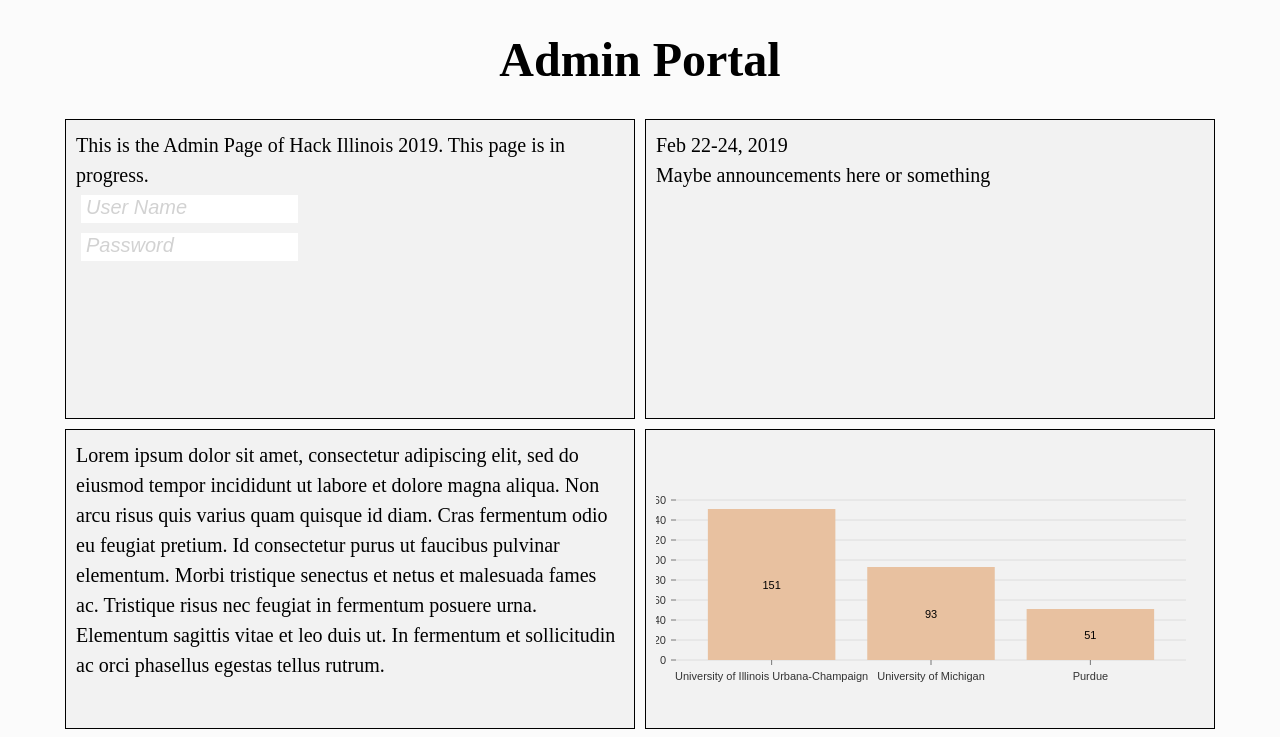
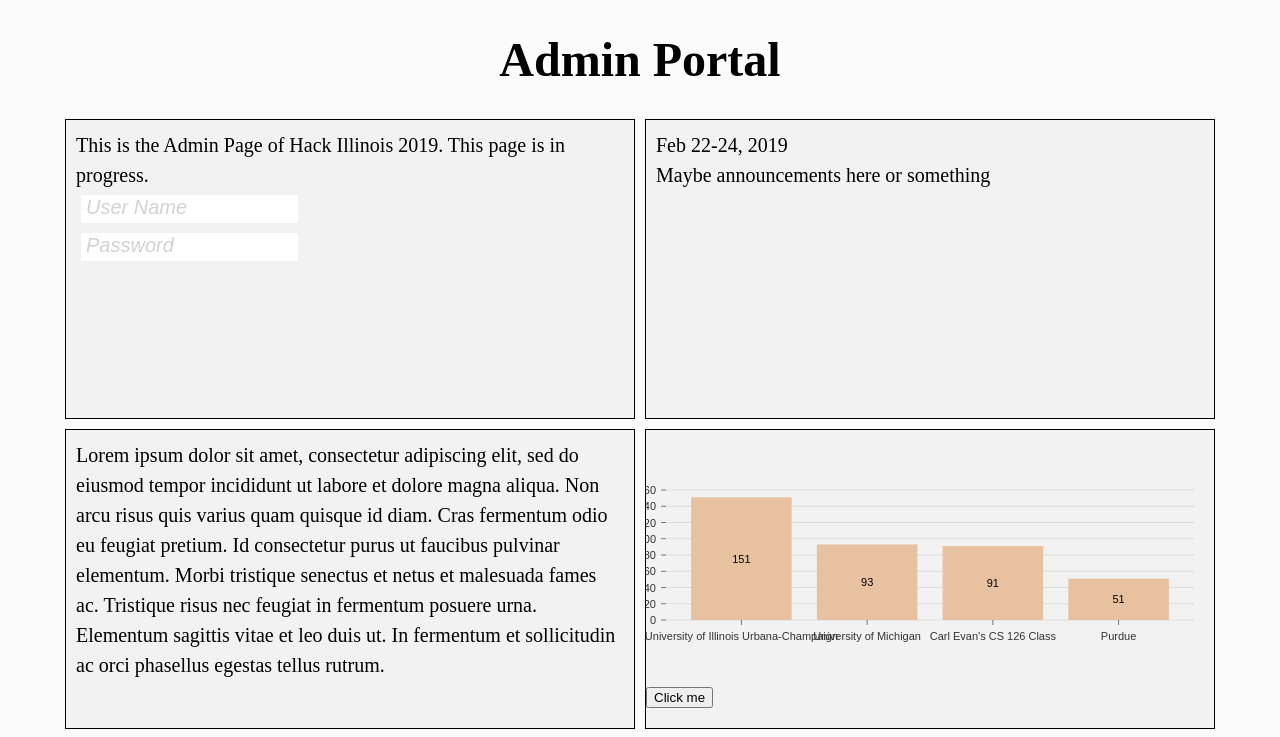
Before and after one commit to HackIllinois/admin-site, a React (Create React App) app: page /login in a window 1280 px wide. Shown: the top 737 px of the page. Built offline with nearby package versions, Linux system fonts and the light colour scheme.

Commit message:
Enable graph to change data

```diff
--- a/src/App.js
+++ b/src/App.js
@@ -39,7 +39,7 @@ class App extends Component {
             Lorem ipsum dolor sit amet, consectetur adipiscing elit, sed do eiusmod tempor incididunt ut labore et dolore magna aliqua. Non arcu risus quis varius quam quisque id diam. Cras fermentum odio eu feugiat pretium. Id consectetur purus ut faucibus pulvinar elementum. Morbi tristique senectus et netus et malesuada fames ac. Tristique risus nec feugiat in fermentum posuere urna. Elementum sagittis vitae et leo duis ut. In fermentum et sollicitudin ac orci phasellus egestas tellus rutrum.
           </div>
 
-          <div className="grid-element">
+          <div className="grid-element grid-element-tabs">
             <School />
           </div>
 
--- a/src/components/School/index.jsx
+++ b/src/components/School/index.jsx
@@ -1,16 +1,12 @@
 import React from 'react';
-
 import { ResponsiveBar } from '@nivo/bar';
 
-const School = () => (
-    <ResponsiveBar
-        margin={{
-        top: 60,
-        right: 20,
-        bottom: 60,
-        left: 20,
-        }}
-        data={[
+
+class School extends React.Component {
+  constructor(props) {
+    super(props);
+    this.state = {
+      data:[
         {
           university: 'University of Illinois Urbana-Champaign',
           numStudents: 151,
@@ -22,11 +18,48 @@ const School = () => (
           dogsColor: 'hsl(334, 70%, 50%)',
         },
         {
+          university: 'Carl Evan\'s CS 126 Class',
+          numStudents: 91,
+          dogsColor: 'hsl(334, 70%, 50%)',
+        },
+        {
           university: 'Purdue',
           numStudents: 51,
           dogsColor: 'hsl(157, 70%, 50%)',
         },
-        ]}
+      ]
+    }
+  }
+
+  test = () => {
+    this.setState({
+      data:[
+        {
+          university: 'University of Illinois Urbana-Champaign',
+          numStudents: 151,
+          dogsColor: 'hsl(89, 70%, 50%)',
+        },
+        {
+          university: 'University of Michigan',
+          numStudents: 93,
+          dogsColor: 'hsl(89, 70%, 50%)',
+        },
+      ]
+    });
+  }
+
+  render() {
+    return (
+      <div>
+        <div style={{height:'250px'}}>
+          <ResponsiveBar
+            margin={{
+              top: 60,
+              right: 20,
+              bottom: 60,
+              left: 20,
+            }}
+            data={this.state.data}
             indexBy="university"
             keys={['numStudents']}
             padding={0.2}
@@ -34,6 +67,13 @@ const School = () => (
             labelSkipWidth={16}
             labelSkipHeight={16}
           />
+        </div>
+
+        <button onClick={this.test}>Click me</button>
+      </div>
     );
+  }
+}
+
 
 export default School;
--- a/src/index.js
+++ b/src/index.js
@@ -9,12 +9,14 @@ import checkinReducer from './services/checkin/reducer';
 import eventsReducer from './services/events/reducer';
 import registrationReducer from './services/registration/reducer';
 import rsvpReducer from './services/rsvp/reducer';
+import universityReducer from './services/university/reducer';
 
 const rootReducer = combineReducers({
   checkin: checkinReducer,
   events: eventsReducer,
   registration: registrationReducer,
   rsvp: rsvpReducer,
+  university: universityReducer
 });
 
 const store = createStore(rootReducer);
--- /dev/null
+++ b/src/services/university/actions.js
@@ -0,0 +1,8 @@
+export const UPDATE_UNIVERSITY = 'UPDATE_UNIVERSITY';
+export const ADD_UNIVERSITY = 'ADD_UNIVERSITY';
+
+export const updateUniversity = ( universityName, numStudents) => ({
+  type: UPDATE_UNIVERSITY,
+  universityName,
+  numStudents,
+});
--- /dev/null
+++ b/src/services/university/reducer.js
@@ -0,0 +1,25 @@
+import {
+  UPDATE_UNIVERSITY,
+  ADD_UNIVERSITY,
+} from './actions';
+
+const reducer = (state = [], action) => {
+  switch (action.type) {
+    case ADD_UNIVERSITY:
+      return Object.assign({},
+        ...state, {
+          university: action.university,
+          numStudents: action.numStudents
+        });
+    case UPDATE_UNIVERSITY:
+      return state.map(university =>
+        (university.id === action.id)
+          ? {...university, numStudents: action.numStudents}
+          : university
+      )
+    default:
+      return state;
+  }
+};
+
+export default reducer;
```
Also changed, not shown: src/services/checkin/reducer.js (+6 -1 lines), 2 other files (tests, documents, lock files or other folders). Lines whose indentation alone changed are shown as unchanged.
